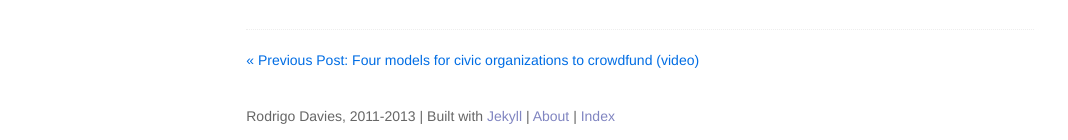
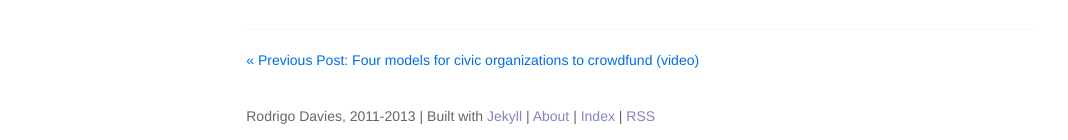
Before and after one commit to rodrigodavies/blog, a Jekyll site: the page built from index.html, in a window 1280 px wide and 900 px high, scrolled down 915 px. Shown: the part 757-897 px from the top of the window, without its empty margins (0-1068 px from the left). Built offline with Jekyll 4.4.1, drawn with Linux system fonts in a browser that asks for light colours; nearby versions of some CDN libraries; Markdown is read by kramdown in place of the engine named in the settings.

Commit message:
Adds RSS link

```diff
--- a/_layouts/default.html
+++ b/_layouts/default.html
@@ -20,7 +20,7 @@
 
             <div class="contact">
               <p>
-                Rodrigo Davies, 2011-2013 | Built with <a href="http://jekyllrb.com">Jekyll</a> | <a href="{{ site.baseurl }}/about">About</a> | <a href="{{ site.baseurl }}/contents.html">Index</a><br />
+                Rodrigo Davies, 2011-2013 | Built with <a href="http://jekyllrb.com">Jekyll</a> | <a href="{{ site.baseurl }}/about">About</a> | <a href="{{ site.baseurl }}/contents.html">Index</a> | <a href="{{ site.baseurl }}/feed.xml">RSS</a><br />
               </p>
             </div>
           </div>
```
Also changed, not shown: img/feed-14x14.png (added).
